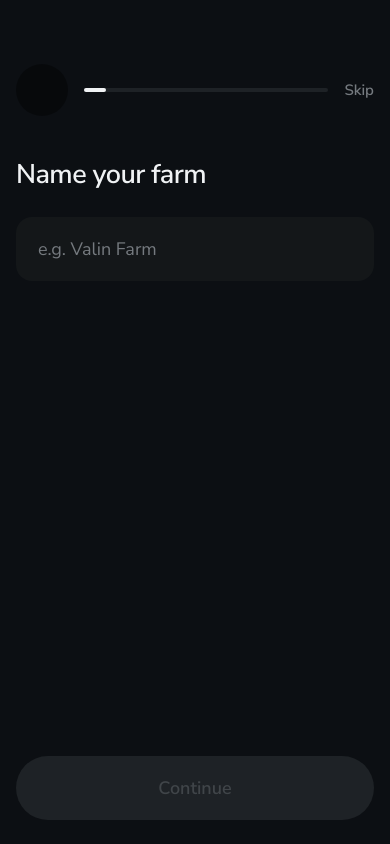
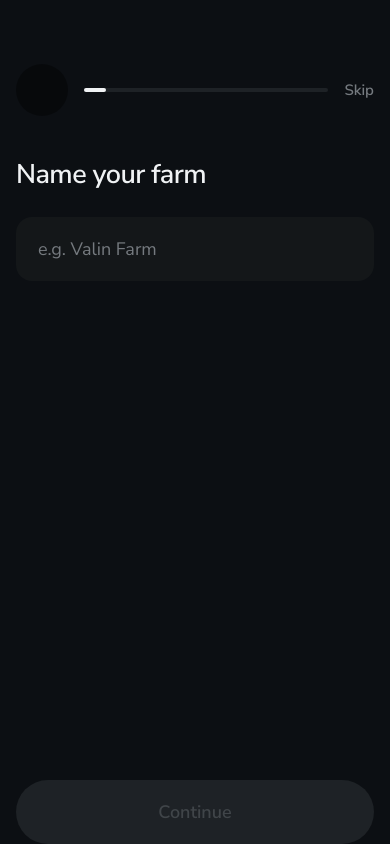
Before and after one commit to orthfield/orthflow, a React (Vite) app: page / in a window 390 px wide. Built offline with nearby package versions, Linux system fonts and the light colour scheme; some icons are missing.

Commit message:
orth-bottom-pad: safe-area-inset-bottom on mobile, 24px on desktop

```diff
--- a/src/ORTHFlow.jsx
+++ b/src/ORTHFlow.jsx
@@ -216,7 +216,7 @@ function Onboarding({ step, setStep, answers, setAnswers, onDone }) {
   };
   return (
     <>
-      <div style={{ position: "absolute", inset: 0, display: "flex", flexDirection: "column", padding: "64px 16px 24px", background: ink, zIndex: 1 }}>
+      <div className="orth-bottom-pad" style={{ position: "absolute", inset: 0, display: "flex", flexDirection: "column", padding: "64px 16px 24px", background: ink, zIndex: 1 }}>
         <div style={{ display: "flex", alignItems: "center", gap: 16, marginBottom: 40 }}>
           <div onClick={() => step > 0 && setStep(step - 1)} style={{ width: 52, height: 52, borderRadius: "50%", background: black, display: "flex", alignItems: "center", justifyContent: "center", cursor: step > 0 ? "pointer" : "default", opacity: step > 0 ? 1 : 0.4 }}>
             <Ico paths={I.chevL} size={24} color={ink50} />
@@ -465,7 +465,7 @@ function FarmSheet({ onAction, onPlan, onCollapse, anim, onPeek }) {
           </div>
           <div style={{ padding: "0 16px" }}>{PLOTS.map((p, i) => <PlotRow key={i} p={p} />)}</div>
         </div>
-        <div style={{ position: "absolute", bottom: 0, left: 0, right: 0, padding: "90px 16px 24px", background: BOTTOM_GRAD }}>
+        <div className="orth-bottom-pad" style={{ position: "absolute", bottom: 0, left: 0, right: 0, padding: "90px 16px 24px", background: BOTTOM_GRAD }}>
           <InputBar ph="Ask about your farm..." />
         </div>
       </div>
@@ -537,7 +537,7 @@ function PlanDetail({ plan, onBack, onAction, anim, onPeek }) {
         <div style={{ flex: 1, overflowY: "auto", padding: "0 16px 110px" }}>
           {list.map((a, i) => <PlanListCard key={i} a={a} onClick={() => onAction(a)} />)}
         </div>
-        <div style={{ position: "absolute", bottom: 0, left: 0, right: 0, padding: "90px 16px 24px", background: BOTTOM_GRAD }}>
+        <div className="orth-bottom-pad" style={{ position: "absolute", bottom: 0, left: 0, right: 0, padding: "90px 16px 24px", background: BOTTOM_GRAD }}>
           <InputBar ph="Ask about your plan..." />
         </div>
       </div>
@@ -580,7 +580,7 @@ function ActionDetail({ plan, action, onBack, onResolve, anim, onPeek }) {
           <Field label="Plot"><span style={{ color: text, fontSize: 15, fontWeight: 500 }}>{action.plot}</span></Field>
           <Field label="Notes" tall><span style={{ color: ink200, fontSize: 15, lineHeight: 1.5 }}>{action.note}</span></Field>
         </div>
-        <div style={{ position: "absolute", bottom: 0, left: 0, right: 0, padding: "90px 16px 24px", background: BOTTOM_GRAD }}>
+        <div className="orth-bottom-pad" style={{ position: "absolute", bottom: 0, left: 0, right: 0, padding: "90px 16px 24px", background: BOTTOM_GRAD }}>
           <div style={{ marginBottom: 14 }}><InputBar ph="Ask about this action..." bg={ink} /></div>
           <div style={{ display: "flex", gap: 10 }}>
             <div onClick={onResolve} style={{ ...btn, background: ink900, color: text }}>Skip</div>
--- a/src/index.css
+++ b/src/index.css
@@ -25,4 +25,8 @@ html, body, #root {
     height: 100dvh !important;
     border-radius: 0 !important;
   }
+  /* button/input bars sit just above the home indicator */
+  .orth-bottom-pad {
+    padding-bottom: env(safe-area-inset-bottom) !important;
+  }
 }
```
